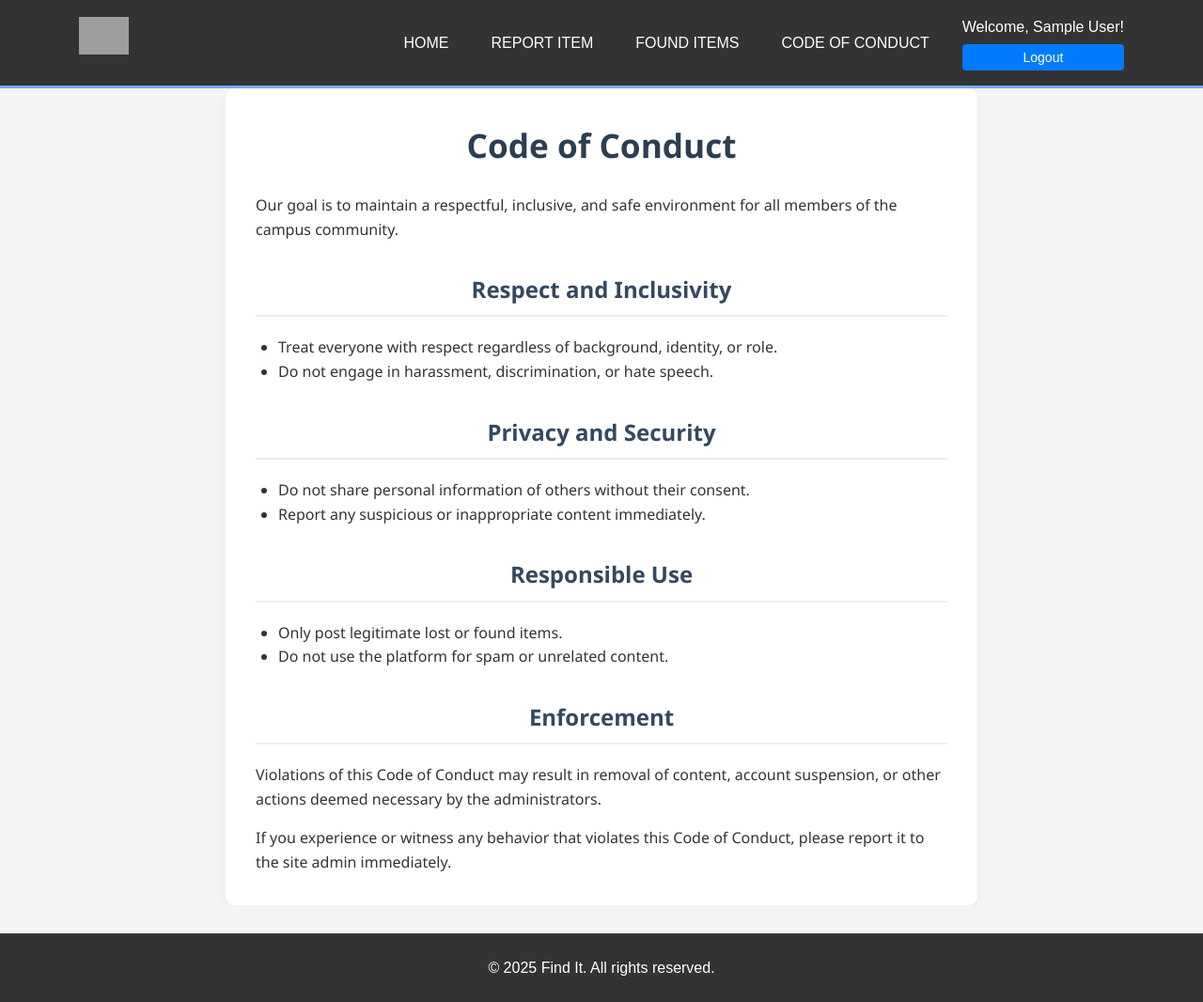
After one commit to Robb1228/find-it, a Flask app: page /code-of-conduct in a window 1280 px wide. The commit adds this page. Shown: the whole page at 94% size. Run offline with Flask 2, Linux system fonts and the light colour scheme; the visitor is signed in with stand-in values (Sample User, id 1); grey boxes are pictures that could not be loaded.

Commit message:
fixed route for code of conduct, added code of conduct html to be styled

```diff
--- a/app/__init__.py
+++ b/app/__init__.py
@@ -5,7 +5,7 @@ from .models import db
 
 def create_app():
     app = Flask(__name__)
-    app.config['SECRET_KEY'] = 'your-secret'
+    app.config['SECRET_KEY'] = 'secret-key'
     app.config['SQLALCHEMY_DATABASE_URI'] = 'sqlite:///findit.db'
     app.config['SQLALCHEMY_TRACK_MODIFICATIONS'] = False
 
--- a/app/routes.py
+++ b/app/routes.py
@@ -126,6 +126,6 @@ def edit_item(item_id):
     flash("Item updated successfully.", "success")
     return redirect(url_for("routes.admin_dashboard"))
 
-@app.route('/code-of-conduct')
+@routes.route('/code-of-conduct')
 def code_of_conduct():
     return render_template('code_of_conduct.html')
--- a/app/static/css/style.css
+++ b/app/static/css/style.css
@@ -383,3 +383,42 @@ footer {
     background-color: #e6ffe6;
     border-left: 5px solid green;
 }
+
+/* Styles for Code of Conduct page. Subject to change. */
+
+.code-of-conduct {
+    max-width: 800px;
+    margin: 0 auto;
+    padding: 2rem;
+    background: #ffffff;
+    border-radius: 10px;
+    box-shadow: 0 2px 8px rgba(0, 0, 0, 0.05);
+    font-family: 'Segoe UI', sans-serif;
+    color: #333;
+}
+
+.code-of-conduct h1 {
+    text-align: center;
+    margin-bottom: 1.5rem;
+    font-size: 2.2rem;
+    color: #2c3e50;
+}
+
+.code-of-conduct h2 {
+    margin-top: 2rem;
+    color: #34495e;
+    font-size: 1.5rem;
+    border-bottom: 2px solid #eee;
+    padding-bottom: 0.5rem;
+}
+
+.code-of-conduct ul {
+    padding-left: 1.5rem;
+    list-style-type: disc;
+    margin-top: 1rem;
+}
+
+.code-of-conduct p {
+    margin-top: 1rem;
+    line-height: 1.6;
+}
--- /dev/null
+++ b/app/templates/code_of_conduct.html
@@ -0,0 +1,47 @@
+{% extends "base.html" %}
+
+{% block content %}
+<link rel="stylesheet" href="{{ url_for('static', filename='css/style.css') }}">
+
+<main class="container code-of-conduct">
+    <section class="hero">
+        <h1>Code of Conduct</h1>
+        <p>Our goal is to maintain a respectful, inclusive, and safe environment for all members of the campus community.</p>
+    </section>
+
+    <section class="section">
+        <h2>Respect and Inclusivity</h2>
+        <ul>
+            <li>Treat everyone with respect regardless of background, identity, or role.</li>
+            <li>Do not engage in harassment, discrimination, or hate speech.</li>
+        </ul>
+    </section>
+
+    <section class="section">
+        <h2>Privacy and Security</h2>
+        <ul>
+            <li>Do not share personal information of others without their consent.</li>
+            <li>Report any suspicious or inappropriate content immediately.</li>
+        </ul>
+    </section>
+
+    <section class="section">
+        <h2>Responsible Use</h2>
+        <ul>
+            <li>Only post legitimate lost or found items.</li>
+            <li>Do not use the platform for spam or unrelated content.</li>
+        </ul>
+    </section>
+
+    <section class="section">
+        <h2>Enforcement</h2>
+        <p>Violations of this Code of Conduct may result in removal of content, account suspension, or other actions deemed necessary by the administrators.</p>
+    </section>
+
+    <section class="section">
+        <p>If you experience or witness any behavior that violates this Code of Conduct, please report it to the site admin immediately.</p>
+    </section>
+</main>
+
+<script src="{{ url_for('static', filename='js/script.js') }}"></script>
+{% endblock %}
```
